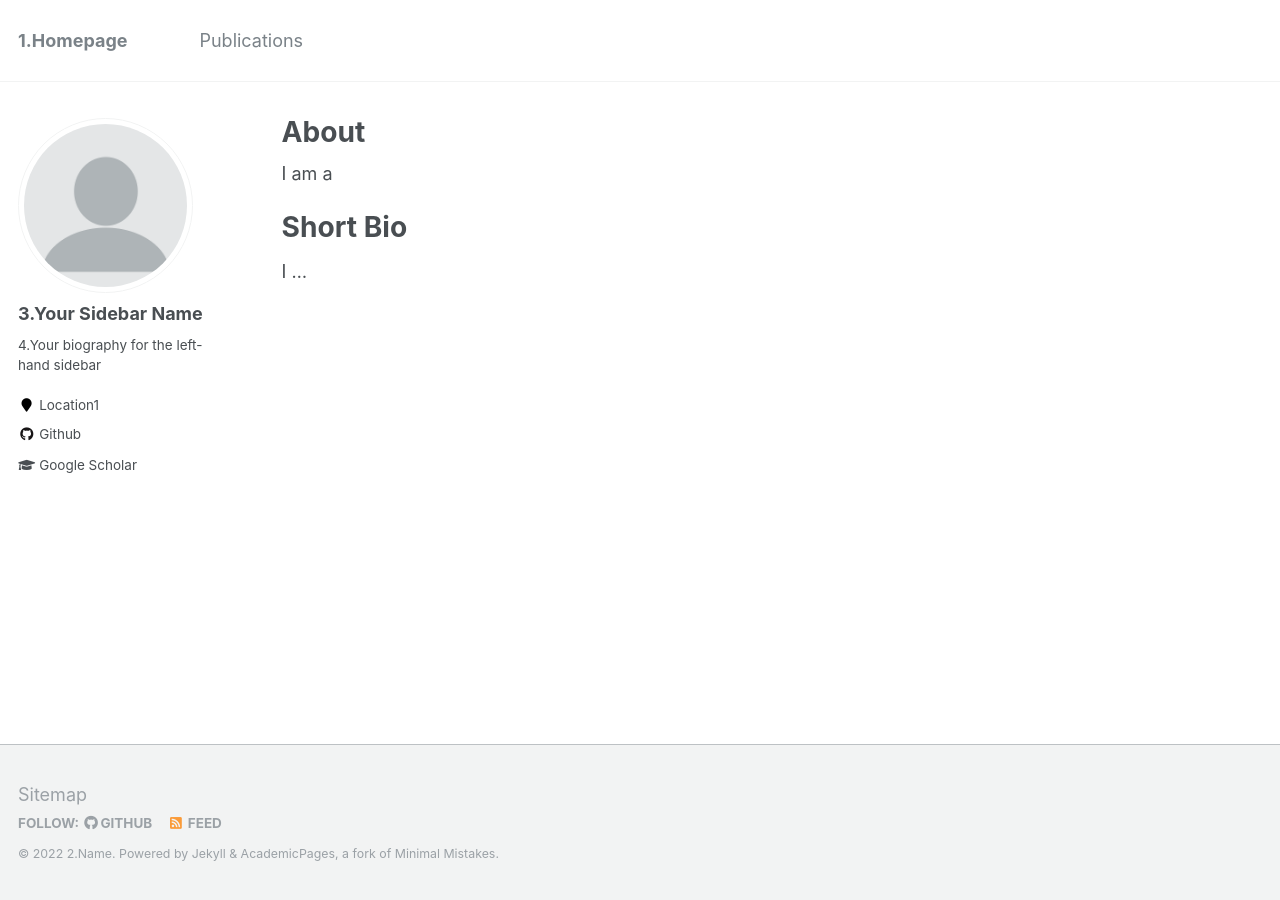
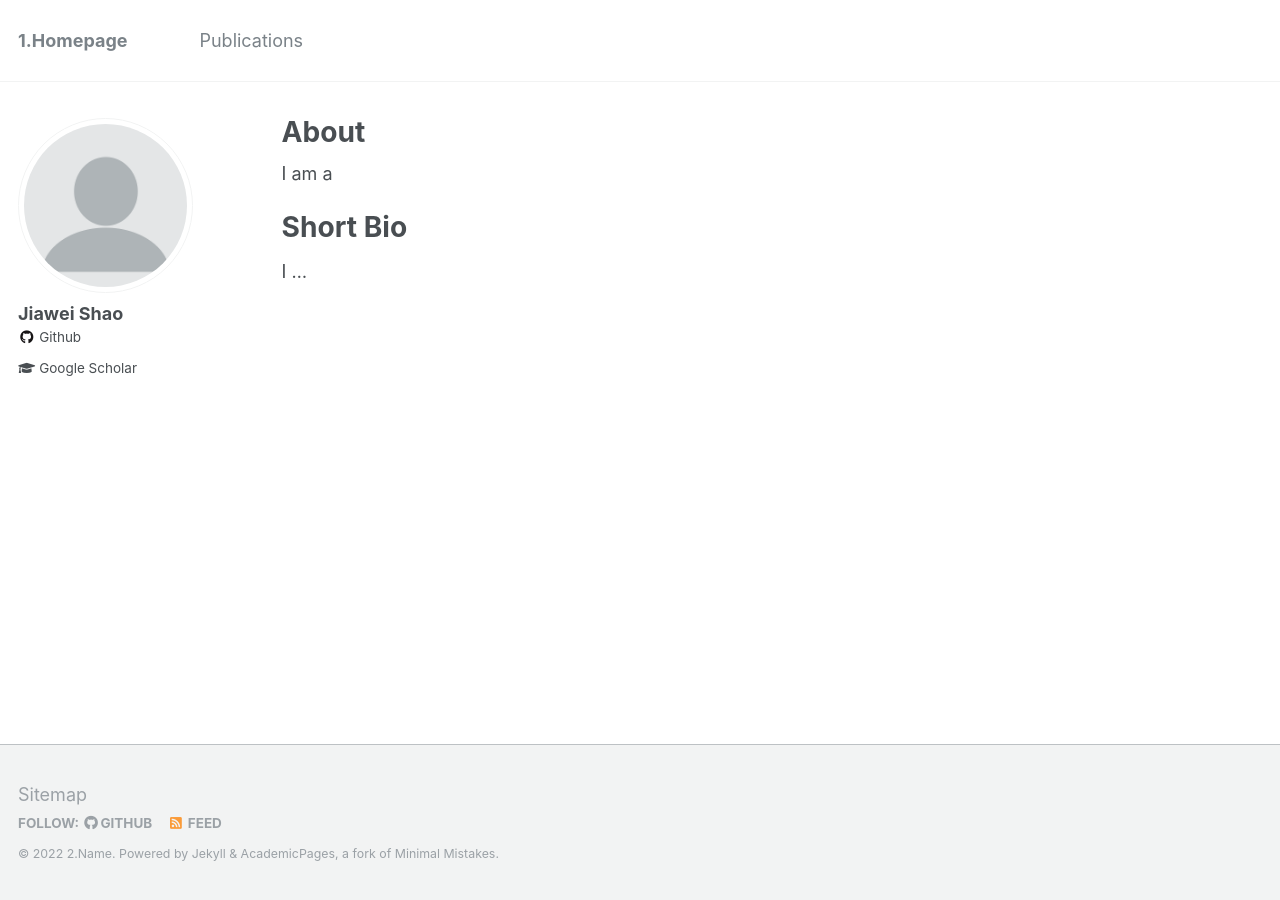
Before and after one commit to shaojiawei07/shaojiawei07.github.io, a Jekyll site: the page built from _pages/about.md, in a window 1280 px wide. Built offline with Jekyll 4.4.1, drawn with Linux system fonts in a browser that asks for light colours.

Commit message:
Update _config.yml

```diff
--- a/_config.yml
+++ b/_config.yml
@@ -80,10 +80,10 @@ analytics:
 
 # Site Author
 author:
-  name             : "3.Your Sidebar Name"
+  name             : "Jiawei Shao"
   avatar           : "profile.png"
-  bio              : "4.Your biography for the left-hand sidebar"
-  location         : "Location1"
+  bio              :
+  location         :
   employer         :
   pubmed           :
   googlescholar    : "https://scholar.google.com/citations?user=p26zthIAAAAJ&hl=en"
@@ -96,7 +96,7 @@ author:
   flickr           :
   facebook         :
   foursquare       :
-  github           : "https://github.com/shaojiawei07"
+  github           : "shaojiawei07"
   google_plus      :
   keybase          :
   instagram        :
```
